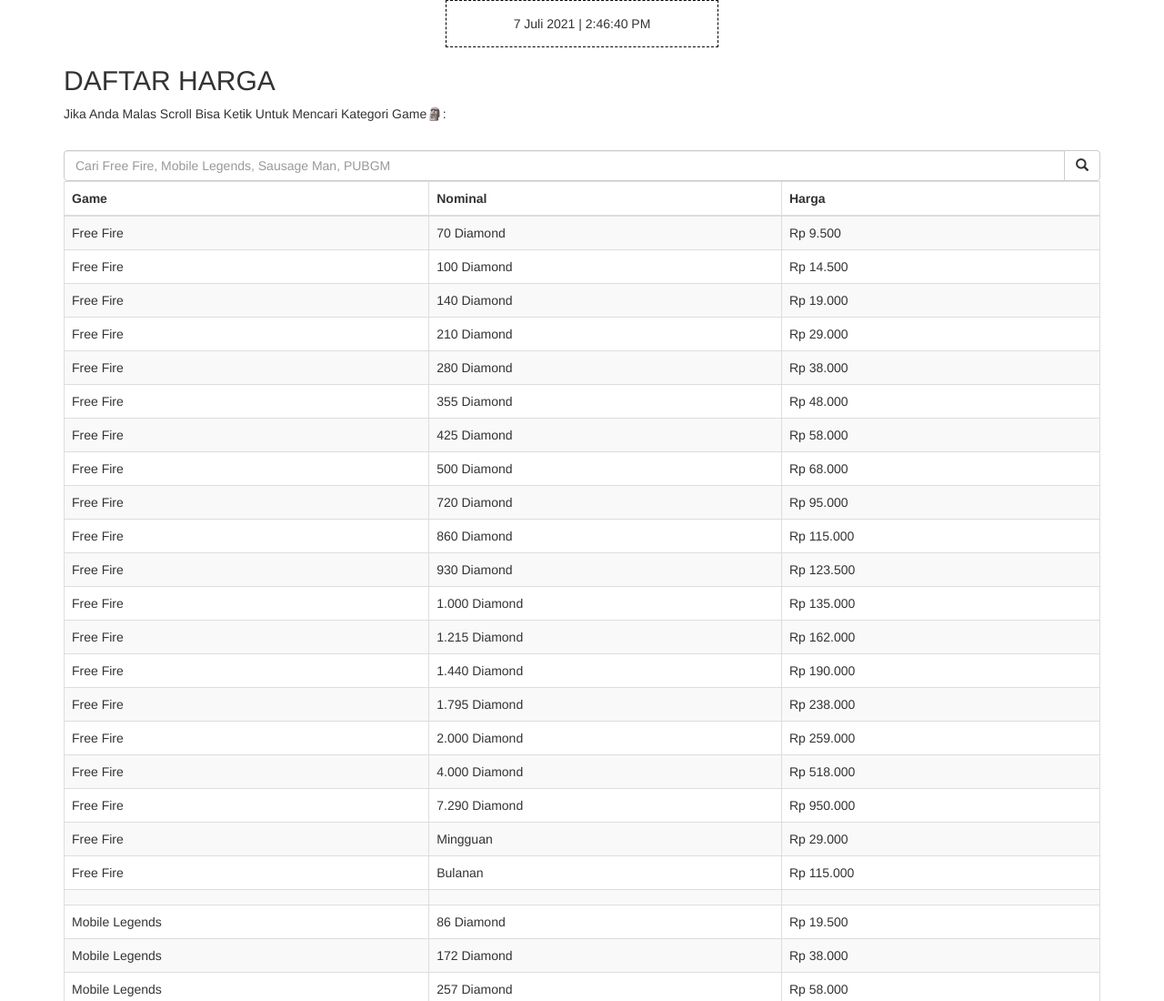
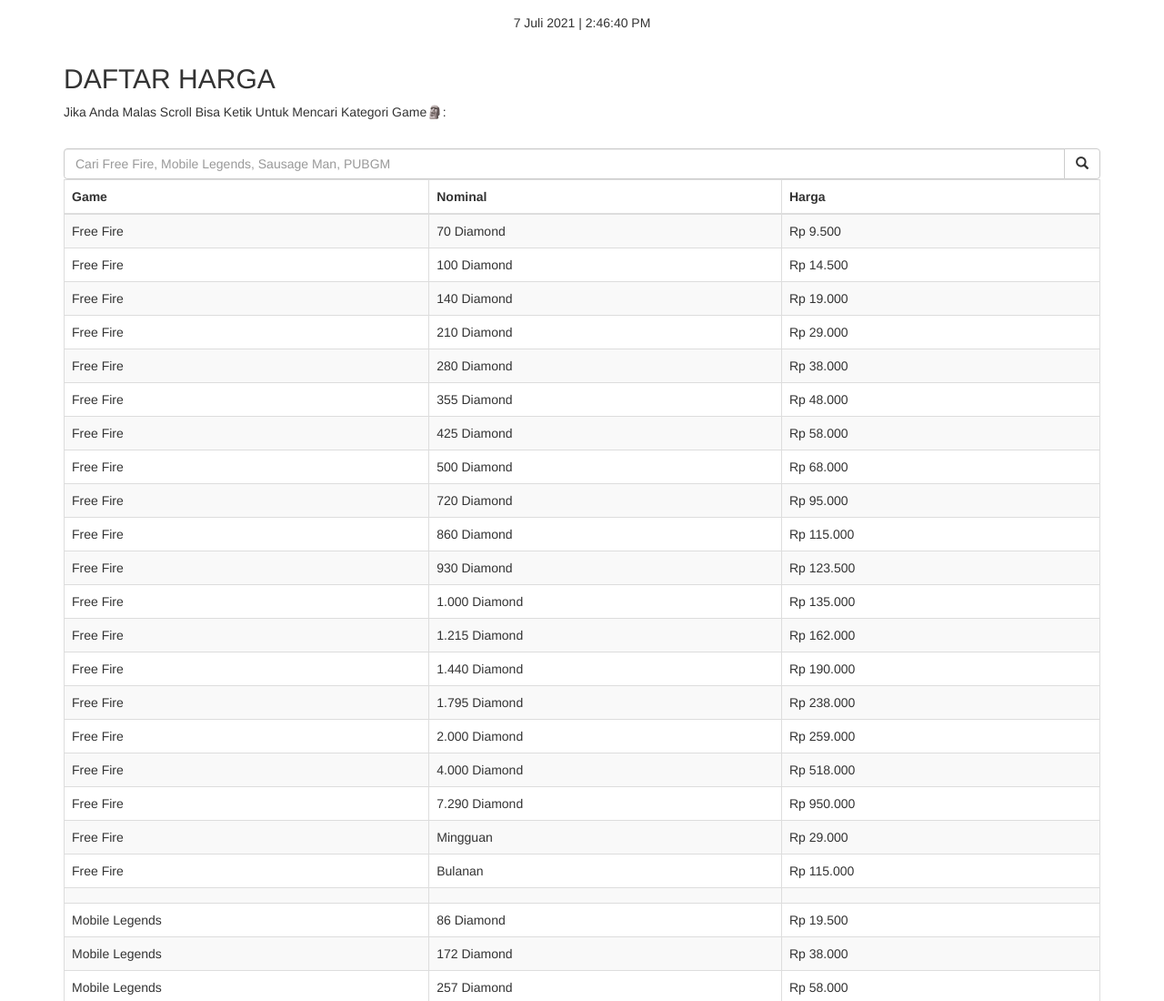
Before and after one commit to ramadhankukuh/price-list, a plain HTML site: page index.html in a window 1280 px wide. Shown: the top 1100 px of the page at 91% size. Drawn offline with nearby package versions, Linux system fonts and the light colour scheme.

Commit message:
Update index.html

```diff
--- a/index.html
+++ b/index.html
@@ -11,7 +11,7 @@
 <body>
 
 <head>
-<title>Program Jam Sederhana</title>
+<title>Jam</title>
 <script type="text/javascript">
 window.setTimeout("renderDate()",1);
 months = new Array("Januari","Februari","Maret",
@@ -51,7 +51,7 @@ setTimeout("renderDate()",1000)
 </head>
 <body onLoad="renderDate()">
 <center>
- <div id="jam" style="background: transparan; border: 1px dashed #000;
+ <div id="jam" style="background: transparan; border: 0px dashed #000;
 padding: 15px; width: 300px;" align="center"></div>
 </center>
 </body>
```
